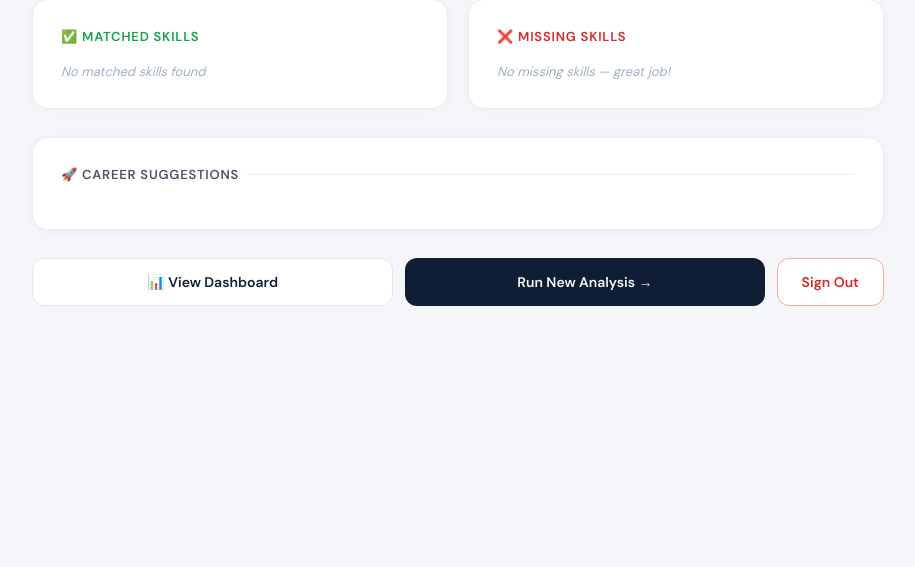
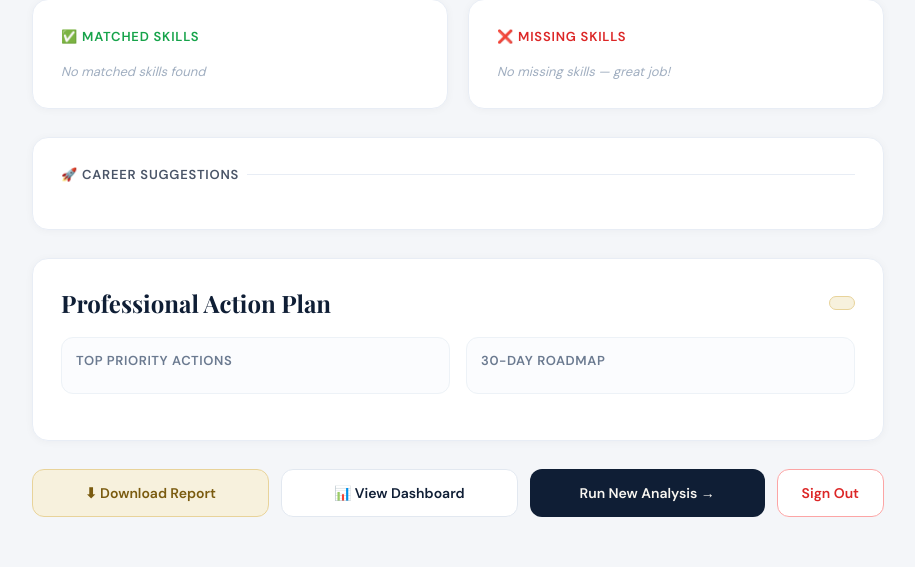
Before and after one commit to anandkundurthi/ai-resume-analyzer, a FastAPI app: template app/templates/result.html in a window 1280 px wide. Shown: the part 536-1103 px from the top of the page, without its empty margins (182-1097 px from the left). Before the commit the page ends 842 px from the top, so only its background shows below. Run offline with FastAPI, Linux system fonts and the light colour scheme; the template is opened without the code that fills it, so the values that code supplies are empty.

Commit message:
Add professional action plan and downloadable feedback report

```diff
--- a/app/main.py
+++ b/app/main.py
@@ -1,7 +1,14 @@
-from app.utils import generate_career_suggestions, extract_text_from_pdf, clean_text, calculate_similarity
+from app.utils import (
+    generate_career_suggestions,
+    extract_text_from_pdf,
+    clean_text,
+    calculate_similarity,
+    generate_action_plan,
+    build_report_text,
+)
 from app.skill_db import skills
 from fastapi import UploadFile, File, FastAPI, Request, Form, Depends
-from fastapi.responses import HTMLResponse, RedirectResponse
+from fastapi.responses import HTMLResponse, RedirectResponse, PlainTextResponse
 from fastapi.templating import Jinja2Templates
 from starlette.middleware.sessions import SessionMiddleware
 from sqlalchemy.orm import Session
@@ -63,11 +70,29 @@ async def analyze_resume(request: Request, resume: UploadFile = File(...), job_d
     cleaned_jd = clean_text(job_description)
     similarity_score, matched_skills, missing_skills = calculate_similarity(cleaned_resume, cleaned_jd, ALL_SKILLS)
     suggestions = generate_career_suggestions(similarity_score, missing_skills)
+    action_plan = generate_action_plan(similarity_score, matched_skills, missing_skills)
+    report_text = build_report_text(user_email, similarity_score, matched_skills, missing_skills, action_plan)
+    safe_email = user_email.replace("@", "_at_").replace(".", "_")
+    request.session["latest_report"] = {
+        "filename": f"{safe_email}_resume_report.txt",
+        "text": report_text,
+    }
     if user:
         new_analysis = Analysis(user_id=user.id, score=similarity_score, matched_skills=", ".join(matched_skills), missing_skills=", ".join(missing_skills))
         db.add(new_analysis)
         db.commit()
-    return templates.TemplateResponse("result.html", {"request": request, "score": similarity_score, "matched": matched_skills, "missing": missing_skills, "suggestions": suggestions, "user": user_email})
+    return templates.TemplateResponse(
+        "result.html",
+        {
+            "request": request,
+            "score": similarity_score,
+            "matched": matched_skills,
+            "missing": missing_skills,
+            "suggestions": suggestions,
+            "action_plan": action_plan,
+            "user": user_email,
+        },
+    )
 
 @app.get("/dashboard", response_class=HTMLResponse)
 def dashboard(request: Request, db: Session = Depends(get_db)):
@@ -86,3 +111,15 @@ def dashboard(request: Request, db: Session = Depends(get_db)):
 def logout(request: Request):
     request.session.clear()
     return RedirectResponse("/login", status_code=303)
+
+
+@app.get("/download-report")
+def download_report(request: Request):
+    if not request.session.get("user"):
+        return RedirectResponse("/login", status_code=303)
+    report = request.session.get("latest_report")
+    if not report:
+        return RedirectResponse("/dashboard", status_code=303)
+    response = PlainTextResponse(report.get("text", ""), media_type="text/plain")
+    response.headers["Content-Disposition"] = f'attachment; filename="{report.get("filename", "resume_report.txt")}"'
+    return response
--- a/app/templates/result.html
+++ b/app/templates/result.html
@@ -56,14 +56,29 @@
         .suggestion-item:last-child { border-bottom: none; }
         .suggestion-dot { width: 8px; height: 8px; border-radius: 50%; background: var(--gold); flex-shrink: 0; margin-top: 6px; }
         .suggestion-text { font-size: 14px; color: #4a5568; line-height: 1.6; }
-        .actions { display: flex; gap: 12px; animation: fadeUp 0.5s 0.25s ease both; }
+        .plan-card { background: white; border-radius: 16px; padding: 28px; border: 1px solid #e8edf5; box-shadow: 0 1px 8px rgba(15,30,53,0.04); margin-bottom: 28px; animation: fadeUp 0.5s 0.23s ease both; }
+        .plan-top { display: flex; align-items: center; justify-content: space-between; gap: 14px; margin-bottom: 18px; }
+        .plan-top h3 { font-family: 'Playfair Display', serif; font-size: 24px; color: var(--navy); }
+        .plan-pill { background: #f7f1dd; color: #7a5b0f; border: 1px solid #e8d39a; border-radius: 20px; padding: 6px 12px; font-size: 12px; font-weight: 600; }
+        .plan-text { font-size: 14px; color: #4a5568; margin-bottom: 18px; }
+        .plan-grid { display: grid; grid-template-columns: 1fr 1fr; gap: 16px; margin-bottom: 18px; }
+        .plan-block { border: 1px solid #edf2f7; border-radius: 12px; padding: 14px; background: #fbfcfe; }
+        .plan-block h4 { font-size: 13px; margin-bottom: 10px; text-transform: uppercase; letter-spacing: 0.6px; color: #6b7a90; }
+        .plan-list { padding-left: 18px; }
+        .plan-list li { font-size: 13px; color: #4a5568; line-height: 1.6; margin-bottom: 4px; }
+        .actions { display: flex; gap: 12px; flex-wrap: wrap; animation: fadeUp 0.5s 0.25s ease both; }
         .btn { text-decoration: none; padding: 14px 24px; border-radius: 12px; font-size: 14px; font-weight: 600; transition: all 0.2s ease; display: inline-flex; align-items: center; gap: 8px; }
         .btn-primary { background: var(--navy); color: var(--white); flex: 1; justify-content: center; }
         .btn-primary:hover { background: var(--navy-light); transform: translateY(-1px); box-shadow: 0 8px 20px rgba(15,30,53,0.2); }
         .btn-secondary { background: white; color: var(--navy); border: 1.5px solid #e2e8f0; flex: 1; justify-content: center; }
         .btn-secondary:hover { border-color: var(--navy); transform: translateY(-1px); }
+        .btn-tertiary { background: #f7f1dd; color: #7a5b0f; border: 1.5px solid #e8d39a; flex: 1; justify-content: center; }
+        .btn-tertiary:hover { background: #f3e7c2; transform: translateY(-1px); }
         .btn-danger { background: white; color: var(--red); border: 1.5px solid #fca5a5; }
         .btn-danger:hover { background: var(--red-bg); transform: translateY(-1px); }
+        @media (max-width: 800px) {
+            .plan-grid { grid-template-columns: 1fr; }
+        }
         @keyframes fadeUp { from { opacity: 0; transform: translateY(16px); } to { opacity: 1; transform: translateY(0); } }
     </style>
 </head>
@@ -135,7 +150,33 @@
         <div class="suggestion-item"><div class="suggestion-dot"></div><div class="suggestion-text">{{ item }}</div></div>
         {% endfor %}
     </div>
+    <div class="plan-card">
+        <div class="plan-top">
+            <h3>Professional Action Plan</h3>
+            <span class="plan-pill">{{ action_plan.level }}</span>
+        </div>
+        <p class="plan-text">{{ action_plan.headline }}</p>
+        <div class="plan-grid">
+            <div class="plan-block">
+                <h4>Top Priority Actions</h4>
+                <ol class="plan-list">
+                    {% for item in action_plan.priority_actions %}
+                    <li>{{ item }}</li>
+                    {% endfor %}
+                </ol>
+            </div>
+            <div class="plan-block">
+                <h4>30-Day Roadmap</h4>
+                <ol class="plan-list">
+                    {% for week in action_plan.week_plan %}
+                    <li>{{ week }}</li>
+                    {% endfor %}
+                </ol>
+            </div>
+        </div>
+    </div>
     <div class="actions">
+        <a href="/download-report" class="btn btn-tertiary">⬇ Download Report</a>
         <a href="/dashboard" class="btn btn-secondary">📊 View Dashboard</a>
         <a href="/upload" class="btn btn-primary">Run New Analysis →</a>
         <a href="/logout" class="btn btn-danger">Sign Out</a>
```
Also changed, not shown: app/utils.py (+88 -0 lines).
